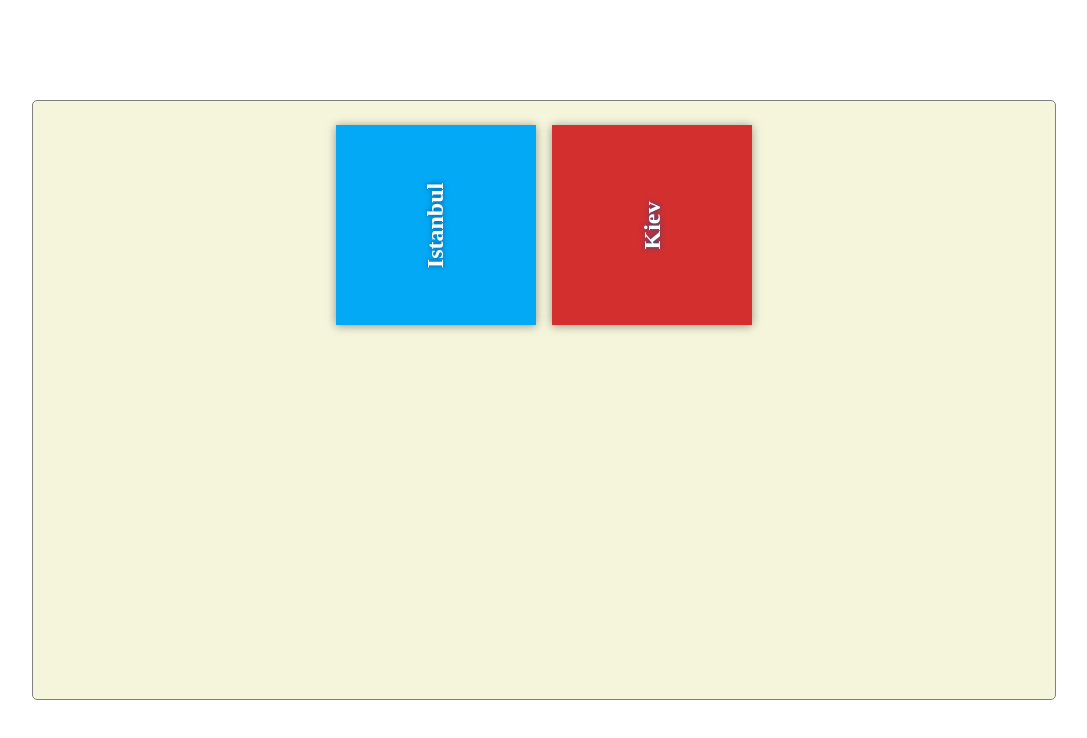
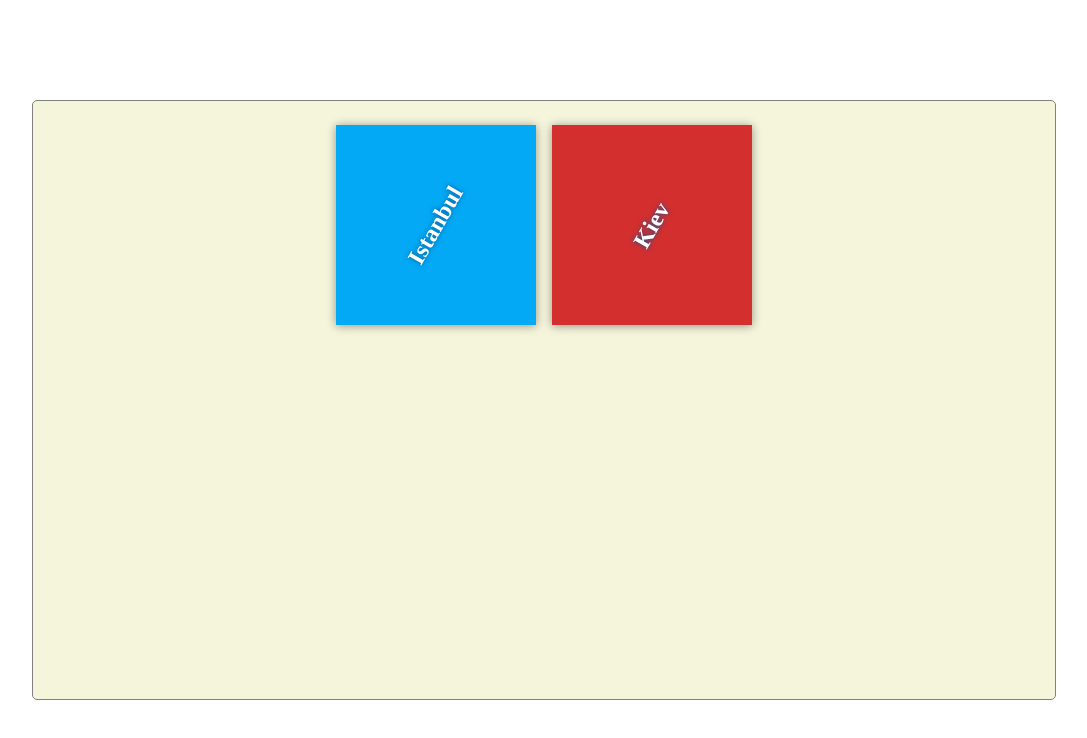
Before and after one commit to mrbaker1917/my-travel-plans, a plain HTML site: page index.html in a window 1280 px wide. Shown: the whole page, without its empty margins (96-1183 px from the left). Drawn offline with Linux system fonts and the light colour scheme.

Commit message:
Changes transform to 60 degree

```diff
--- a/css/app.css
+++ b/css/app.css
@@ -50,7 +50,7 @@ body {
 
 h2 {
     margin: 0;
-    transform: rotate(-90deg);
+    transform: rotate(-60deg);
     transition: transform 0.5s;
     text-shadow: 0 0 5px #01579b;
 }
```
